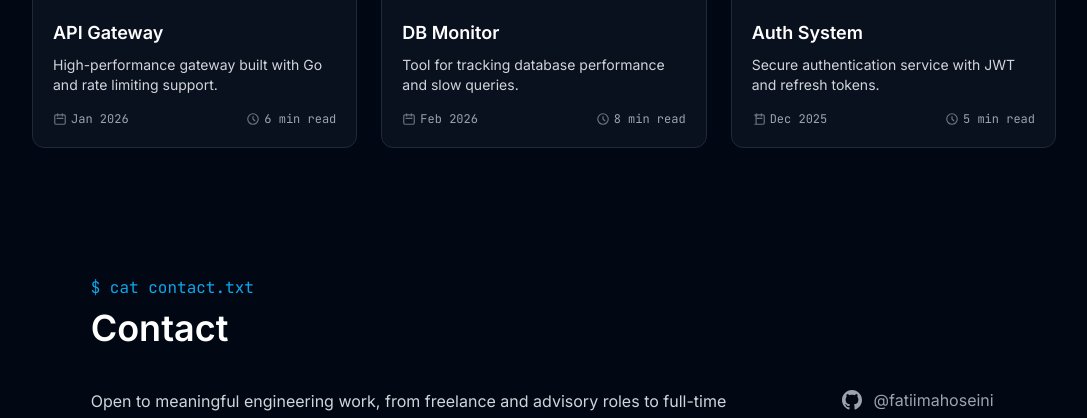
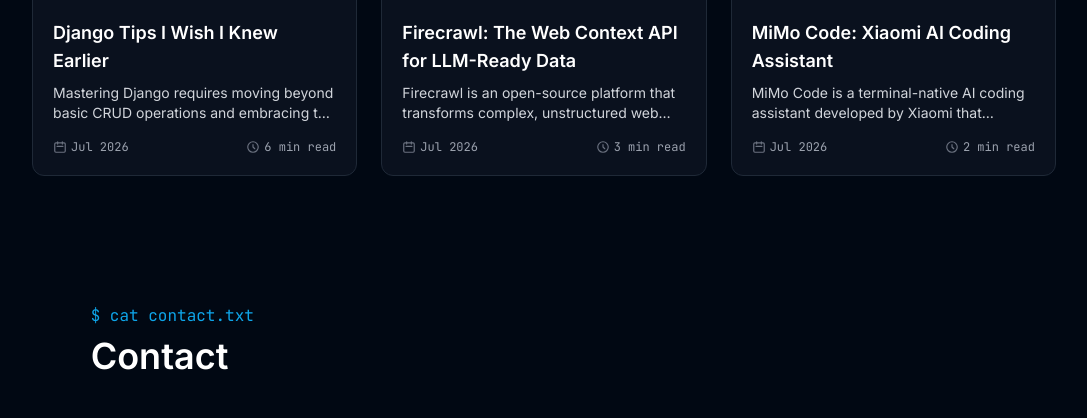
Before and after one commit to fatiimahoseini/fatima-dev, a Django app: page / in a window 1280 px wide. Shown: the part 3135-3553 px from the top of the page, without its empty margins (96-1183 px from the left). Run offline with Django 5.2, Linux system fonts and the light colour scheme; data comes from the database, SQL or seed files in the repository; both versions use the stored data as it was after the commit; some libraries are stand-ins or nearby versions.

Commit message:
connect blog section in home page to blog model and add slider for posts

```diff
--- a/core/templates/core/home.html
+++ b/core/templates/core/home.html
@@ -1,4 +1,5 @@
 {% extends "base.html" %}
+{% load static %}
 
 {% block title %}fatima.dev{% endblock %}
 
@@ -631,18 +632,23 @@ Interested in clean system design, maintainable abstractions, and the intersecti
         </p>
     </div>
 
-    <!-- GRID -->
-    <div class="mt-12 grid md:grid-cols-3 gap-6">
+    {% if blog_posts %}
+    <!-- SLIDER -->
+    <div class="mt-12 relative">
 
-        <!-- CARD 1 -->
-        <div class="group bg-gray-900/60 border border-gray-800 rounded-xl overflow-hidden
-                    transition-all duration-300 ease-out
-                    hover:-translate-y-2 hover:scale-[1.02]
+        <!-- TRACK -->
+        <div id="blogSlider" class="overflow-hidden">
+            <div id="blogTrack" class="flex gap-6 transition-transform duration-500 ease-in-out">
+                {% for post in blog_posts %}
+                <a href="{% url 'blog_detail' post.slug %}"
+                   class="blog-slide group bg-gray-900/60 border border-gray-800 rounded-xl overflow-hidden
+                          transition-all duration-300 ease-out flex-shrink-0 w-full md:w-[calc(33.333%-16px)]
                           hover:border-gray-700
                           hover:shadow-[0_0_45px_rgba(59,130,246,0.08)]">
 
                     <div class="h-40 overflow-hidden bg-gray-800">
-                <img src="/media/blog/3.jpg"
+                        <img src="{{ post.image.url }}"
+                             alt="{{ post.title }}"
                              class="w-full h-full object-cover
                                     transition duration-500
                                     group-hover:scale-110">
@@ -650,12 +656,12 @@ Interested in clean system design, maintainable abstractions, and the intersecti
 
                     <div class="p-5">
 
-                <h3 class="text-white font-semibold text-lg">
-                    API Gateway
+                        <h3 class="text-white font-semibold text-lg group-hover:text-sky-300 transition">
+                            {{ post.title }}
                         </h3>
 
-                <p class="mt-2 text-sm text-gray-300">
-                    High-performance gateway built with Go and rate limiting support.
+                        <p class="mt-2 text-sm text-gray-300 line-clamp-2">
+                            {{ post.excerpt }}
                         </p>
 
                         <!-- META -->
@@ -671,7 +677,7 @@ Interested in clean system design, maintainable abstractions, and the intersecti
                                     <path stroke-linecap="round" stroke-linejoin="round" stroke-width="2"
                                           d="M8 7V3m8 4V3m-9 8h10M5 21h14a2 2 0 002-2V7a2 2 0 00-2-2H5a2 2 0 00-2 2v12a2 2 0 002 2z"/>
                                 </svg>
-                        <span>Jan 2026</span>
+                                <span>{{ post.published_at|date:"M Y" }}</span>
                             </div>
 
                             <!-- READ TIME -->
@@ -684,113 +690,42 @@ Interested in clean system design, maintainable abstractions, and the intersecti
                                     <path stroke-linecap="round" stroke-linejoin="round" stroke-width="2"
                                           d="M12 8v4l3 3m6-3a9 9 0 11-18 0 9 9 0 0118 0z"/>
                                 </svg>
-                        <span>6 min read</span>
+                                <span>{{ post.read_time }} min read</span>
                             </div>
 
                         </div>
 
                     </div>
-        </div>
-
-        <!-- CARD 2 -->
-        <div class="group bg-gray-900/60 border border-gray-800 rounded-xl overflow-hidden
-                    transition-all duration-300 ease-out
-                    hover:-translate-y-2 hover:scale-[1.02]
-                    hover:border-gray-700
-                    hover:shadow-[0_0_45px_rgba(59,130,246,0.08)]">
-
-            <div class="h-40 overflow-hidden bg-gray-800">
-                <img src="/media/blog/1.jpg"
-                     class="w-full h-full object-cover
-                            transition duration-500
-                            group-hover:scale-110">
-            </div>
-
-            <div class="p-5">
-
-                <h3 class="text-white font-semibold text-lg">
-                    DB Monitor
-                </h3>
-
-                <p class="mt-2 text-sm text-gray-300">
-                    Tool for tracking database performance and slow queries.
-                </p>
-
-                <div class="mt-4 flex items-center justify-between text-xs font-mono text-gray-400">
-
-                    <div class="flex items-center gap-1">
-                        <svg xmlns="http://www.w3.org/2000/svg" class="w-3.5 h-3.5 text-gray-500"
-                             fill="none" viewBox="0 0 24 24" stroke="currentColor">
-                            <path stroke-linecap="round" stroke-linejoin="round" stroke-width="2"
-                                  d="M8 7V3m8 4V3m-9 8h10M5 21h14a2 2 0 002-2V7a2 2 0 00-2-2H5a2 2 0 00-2 2v12a2 2 0 002 2z"/>
-                        </svg>
-                        <span>Feb 2026</span>
-                    </div>
-
-                    <div class="flex items-center gap-1">
-                        <svg xmlns="http://www.w3.org/2000/svg" class="w-3.5 h-3.5 text-gray-500"
-                             fill="none" viewBox="0 0 24 24" stroke="currentColor">
-                            <path stroke-linecap="round" stroke-linejoin="round" stroke-width="2"
-                                  d="M12 8v4l3 3m6-3a9 9 0 11-18 0 9 9 0 0118 0z"/>
-                        </svg>
-                        <span>8 min read</span>
-                    </div>
-
-                </div>
-
+                </a>
+                {% endfor %}
             </div>
         </div>
 
-        <!-- CARD 3 -->
-        <div class="group bg-gray-900/60 border border-gray-800 rounded-xl overflow-hidden
-                    transition-all duration-300 ease-out
-                    hover:-translate-y-2 hover:scale-[1.02]
-                    hover:border-gray-700
-                    hover:shadow-[0_0_45px_rgba(59,130,246,0.08)]">
+        <!-- CONTROLS -->
+        {% if blog_posts|length > 3 %}
+        <div class="flex items-center justify-center gap-3 mt-8">
+            <button id="blogPrev"
+                    class="w-10 h-10 flex items-center justify-center rounded-lg border border-gray-700
+                           text-gray-400 hover:border-sky-500 hover:text-sky-400 transition">
+                <svg xmlns="http://www.w3.org/2000/svg" fill="none" viewBox="0 0 24 24" stroke-width="2" stroke="currentColor" class="w-4 h-4">
+                    <path stroke-linecap="round" stroke-linejoin="round" d="M15.75 19.5L8.25 12l7.5-7.5"/>
+                </svg>
+            </button>
 
-            <div class="h-40 overflow-hidden bg-gray-800">
-                <img src="/media/blog/2.jpg"
-                     class="w-full h-full object-cover
-                            transition duration-500
-                            group-hover:scale-110">
+            <div id="blogDots" class="flex gap-2"></div>
+
+            <button id="blogNext"
+                    class="w-10 h-10 flex items-center justify-center rounded-lg border border-gray-700
+                           text-gray-400 hover:border-sky-500 hover:text-sky-400 transition">
+                <svg xmlns="http://www.w3.org/2000/svg" fill="none" viewBox="0 0 24 24" stroke-width="2" stroke="currentColor" class="w-4 h-4">
+                    <path stroke-linecap="round" stroke-linejoin="round" d="M8.25 4.5l7.5 7.5-7.5 7.5"/>
+                </svg>
+            </button>
         </div>
-
-            <div class="p-5">
-
-                <h3 class="text-white font-semibold text-lg">
-                    Auth System
-                </h3>
-
-                <p class="mt-2 text-sm text-gray-300">
-                    Secure authentication service with JWT and refresh tokens.
-                </p>
-
-                <div class="mt-4 flex items-center justify-between text-xs font-mono text-gray-400">
-
-                    <div class="flex items-center gap-1">
-                        <svg xmlns="http://www.w3.org/2000/svg" class="w-3.5 h-3.5 text-gray-500"
-                             fill="none" viewBox="0 0 24 24" stroke="currentColor">
-                            <path stroke-linecap="round" stroke-linejoin="round" stroke-width="2"
-                                  d="M8 7V3m8 4V3m-9 8h10M5 21h14a2 2 0 002-2V7a2 2 0 00-2-2H5a2 2 0 002 2v12a2 2 0 002 2z"/>
-                        </svg>
-                        <span>Dec 2025</span>
-                    </div>
-
-                    <div class="flex items-center gap-1">
-                        <svg xmlns="http://www.w3.org/2000/svg" class="w-3.5 h-3.5 text-gray-500"
-                             fill="none" viewBox="0 0 24 24" stroke="currentColor">
-                            <path stroke-linecap="round" stroke-linejoin="round" stroke-width="2"
-                                  d="M12 8v4l3 3m6-3a9 9 0 11-18 0 9 9 0 0118 0z"/>
-                        </svg>
-                        <span>5 min read</span>
-                    </div>
+        {% endif %}
 
     </div>
-
-            </div>
-        </div>
-
-    </div>
+    {% endif %}
 
 </section>
 
@@ -840,5 +775,59 @@ Interested in clean system design, maintainable abstractions, and the intersecti
     </div>
 </section>
 
+<script>
+(function() {
+    const track = document.getElementById("blogTrack");
+    const prevBtn = document.getElementById("blogPrev");
+    const nextBtn = document.getElementById("blogNext");
+    const dotsContainer = document.getElementById("blogDots");
+    if (!track) return;
+
+    const slides = track.querySelectorAll(".blog-slide");
+    const total = slides.length;
+    let perView = window.innerWidth < 768 ? 1 : 3;
+    let page = 0;
+    const totalPages = Math.ceil(total / perView);
+
+    // Build dots
+    if (dotsContainer) {
+        for (let i = 0; i < totalPages; i++) {
+            const dot = document.createElement("button");
+            dot.className = "w-2 h-2 rounded-full transition " + (i === 0 ? "bg-sky-400" : "bg-gray-600");
+            dot.addEventListener("click", () => goTo(i));
+            dotsContainer.appendChild(dot);
+        }
+    }
+
+    function update() {
+        const gap = 24;
+        const slideWidth = slides[0].getBoundingClientRect().width;
+        const offset = page * (slideWidth + gap) * perView;
+        track.style.transform = "translateX(-" + offset + "px)";
+        if (dotsContainer) {
+            dotsContainer.querySelectorAll("button").forEach((d, i) => {
+                d.className = "w-2 h-2 rounded-full transition " + (i === page ? "bg-sky-400" : "bg-gray-600");
+            });
+        }
+        if (prevBtn) prevBtn.style.opacity = page === 0 ? "0.3" : "1";
+        if (nextBtn) nextBtn.style.opacity = page >= totalPages - 1 ? "0.3" : "1";
+    }
+
+    function goTo(p) {
+        page = Math.max(0, Math.min(p, totalPages - 1));
+        update();
+    }
+
+    if (prevBtn) prevBtn.addEventListener("click", () => goTo(page - 1));
+    if (nextBtn) nextBtn.addEventListener("click", () => goTo(page + 1));
+
+    window.addEventListener("resize", () => {
+        perView = window.innerWidth < 768 ? 1 : 3;
+        goTo(0);
+    });
+
+    update();
+})();
+</script>
 
 {% endblock %}
--- a/core/views.py
+++ b/core/views.py
@@ -1,7 +1,12 @@
 from django.shortcuts import render
+from blog.models import Post
+
 
 def home(request):
-    return render(request, 'core/home.html')
+    blog_posts = Post.objects.all()[:6]
+    context = {"blog_posts": blog_posts}
+    return render(request, "core/home.html", context)
+
 
 def contact(request):
-    return render(request, 'core/contact.html')
+    return render(request, "core/contact.html")
```
Also changed, not shown: db.sqlite3. Lines whose indentation alone changed are shown as unchanged.
